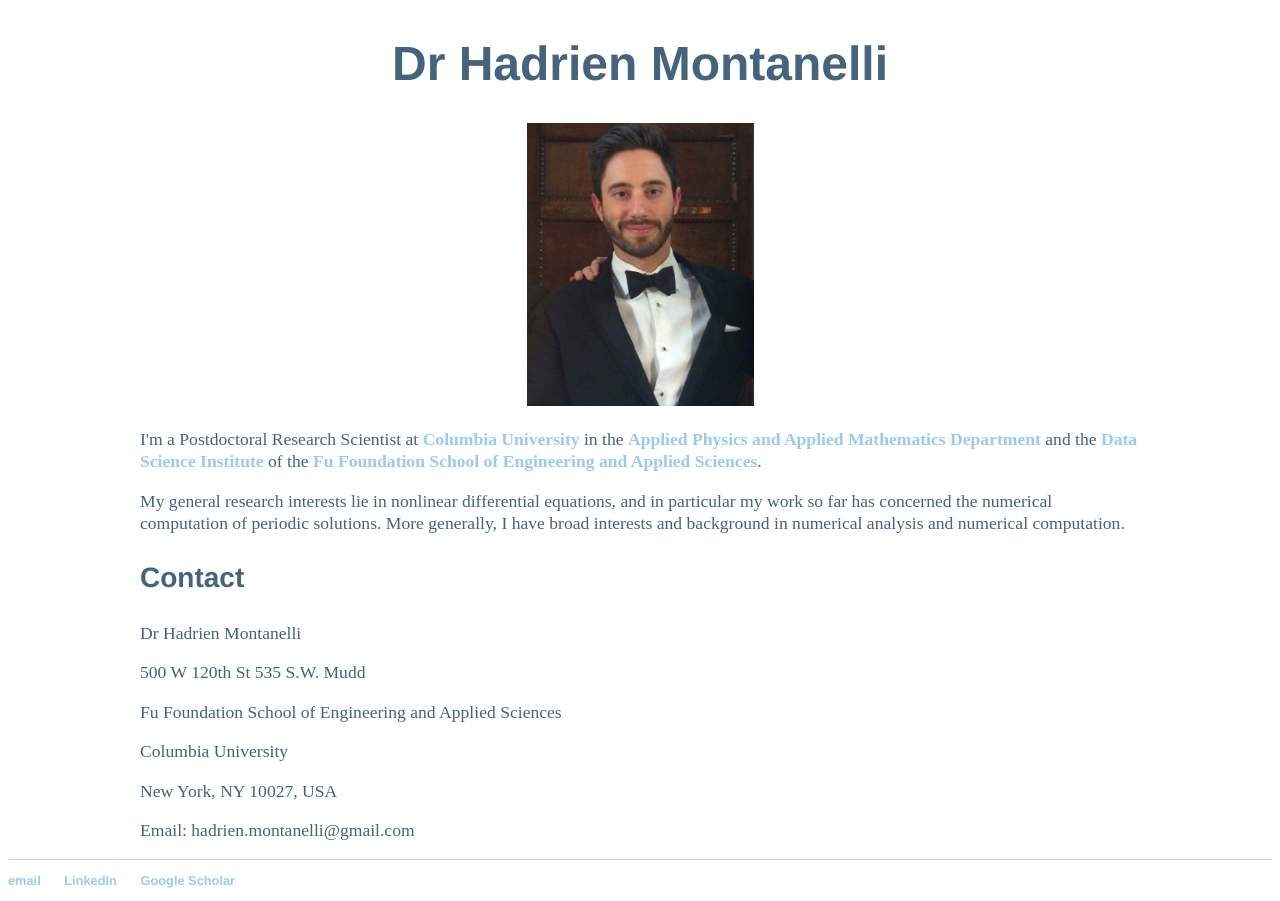
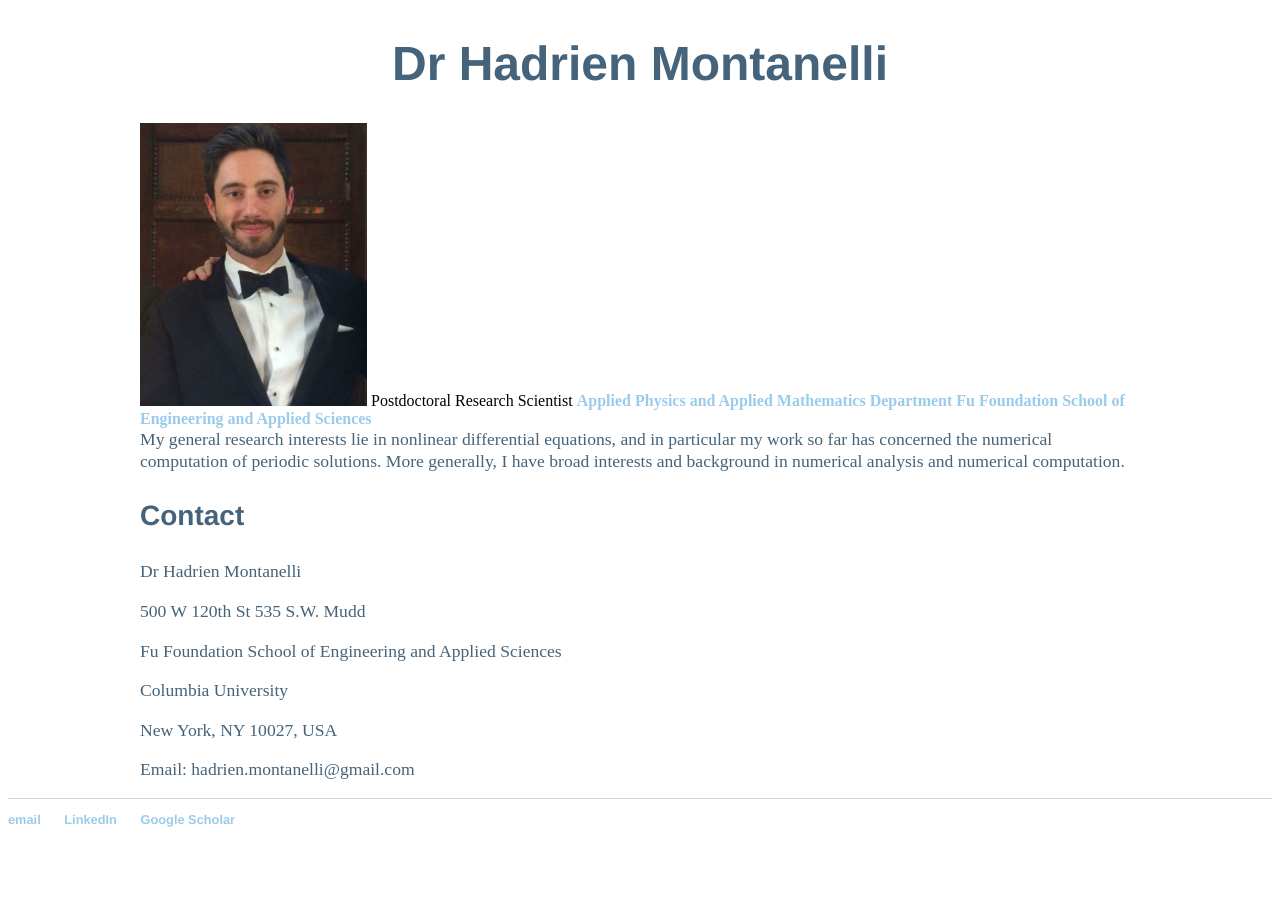
Before and after one commit to Hadrien-Montanelli/Hadrien-Montanelli.github.io, a Jekyll site: the page built from index.html, in a window 1280 px wide. Shown: the part 196-1097 px from the top of the page. Built offline with Jekyll 4.4.1, drawn with Linux system fonts in a browser that asks for light colours; after the commit the page ends 1035 px from its top, so only the background shows below that.

Commit message:
Update index.html

```diff
--- a/index.html
+++ b/index.html
@@ -7,13 +7,12 @@ title: Hadrien Montanelli
   		<img src="columbia2.jpg" style="width:1200px;height:146px;">
 	</a>
 	<h1 style="text-align:center">Dr Hadrien Montanelli</h1>
-	<div style="text-align: center;">
+	<div style="float: left;">
 		<img src="Hadrien_Montanelli.jpg" style="width:227px;height:283px;">
+		Postdoctoral Research Scientist
+		 <a href="http://apam.columbia.edu">Applied Physics and Applied Mathematics Department</a>
+		 <a href="http://engineering.columbia.edu">Fu Foundation School of Engineering and Applied Sciences</a>
 	</div>
-	<p>I'm a Postdoctoral Research Scientist at <a href="http://www.columbia.edu">Columbia University</a>
-	in the <a href="http://apam.columbia.edu">Applied Physics and Applied Mathematics Department</a>
-	and the <a href="http://datascience.columbia.edu">Data Science Institute</a> of the
-        <a href="http://engineering.columbia.edu">Fu Foundation School of Engineering and Applied Sciences</a>.
         <p>My general research interests lie in nonlinear differential equations, and in particular my work so far has concerned the numerical computation of periodic solutions.
 	More generally, I have broad interests and background in numerical analysis and numerical computation.</p>
 	<h3>Contact</h3>
```
